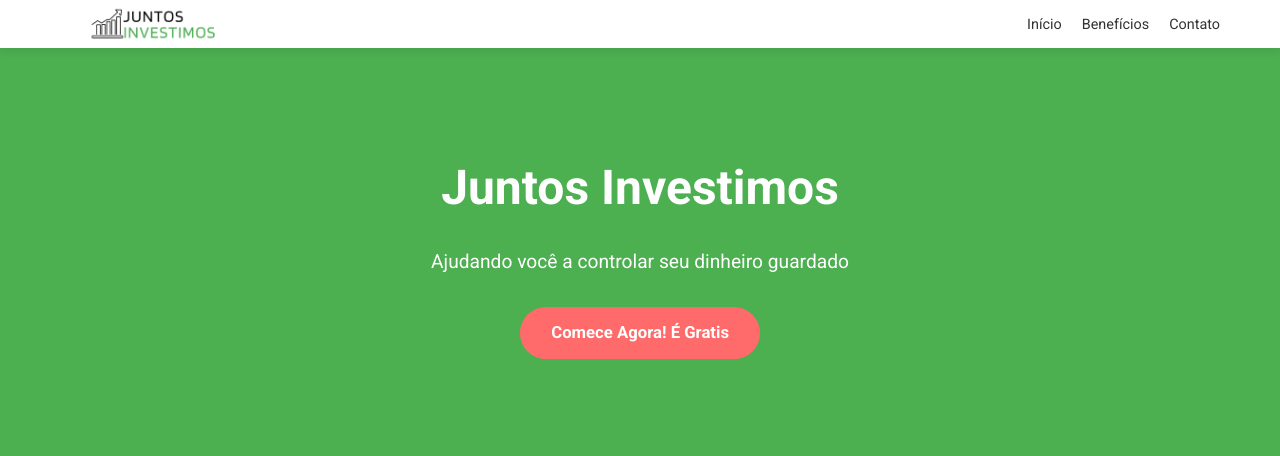
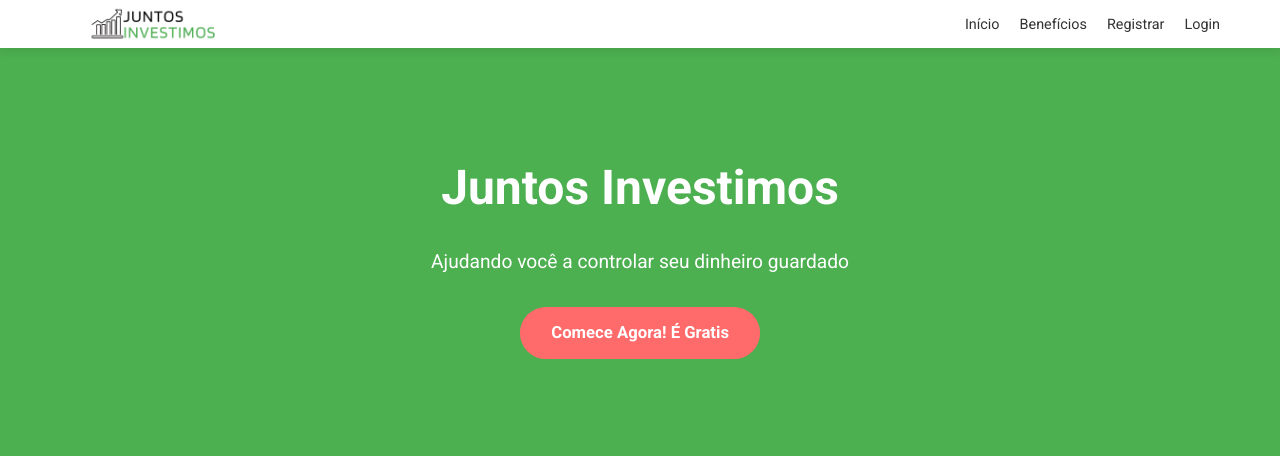
Before and after one commit to gustavoneves1/juntosinvestimos, a Flask app: page / in a window 1280 px wide. Shown: the top 456 px of the page. Run offline with Flask 3, Linux system fonts and the light colour scheme.

Commit message:
Feature: Login

```diff
--- a/app/templates/index.html
+++ b/app/templates/index.html
@@ -274,7 +274,9 @@
                 <ul>
                     <li><a href="#inicio">Início</a></li>
                     <li><a href="#beneficios">Benefícios</a></li>
-                    <li><a href="#contato">Contato</a></li>
+                    <li><a href="{{ url_for('auth.register') }}">Registrar</a></li>
+                    <li><a href="{{ url_for('auth.login') }}">Login</a></li>
+
                 </ul>
             </nav>
         </div>
```
